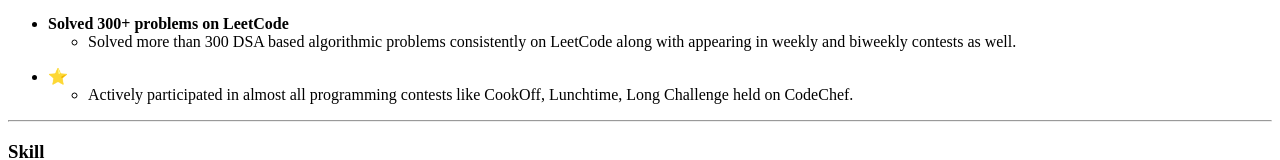
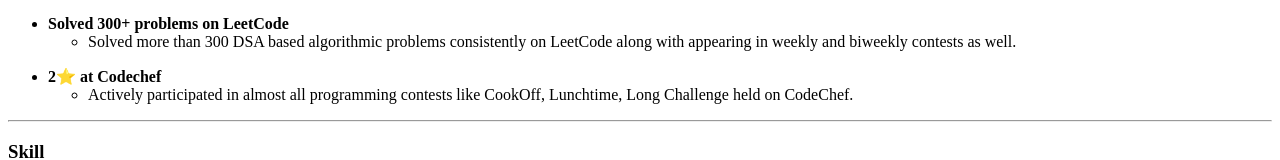
Before and after one commit to Yutkarsh2444/cv, a plain HTML site: page index.html in a window 1280 px wide. Shown: the part 428-588 px from the top of the page. Drawn offline with Linux system fonts and the light colour scheme.

Commit message:
Update index.html

```diff
--- a/index.html
+++ b/index.html
@@ -50,7 +50,7 @@
     </ul>
     </ul>
     <ul>
-        <li><strong>⭐</strong>
+        <li><strong>2⭐ at Codechef</strong>
             <ul>
                 <li>
                     Actively participated in almost all programming contests like CookOff, Lunchtime,
```
